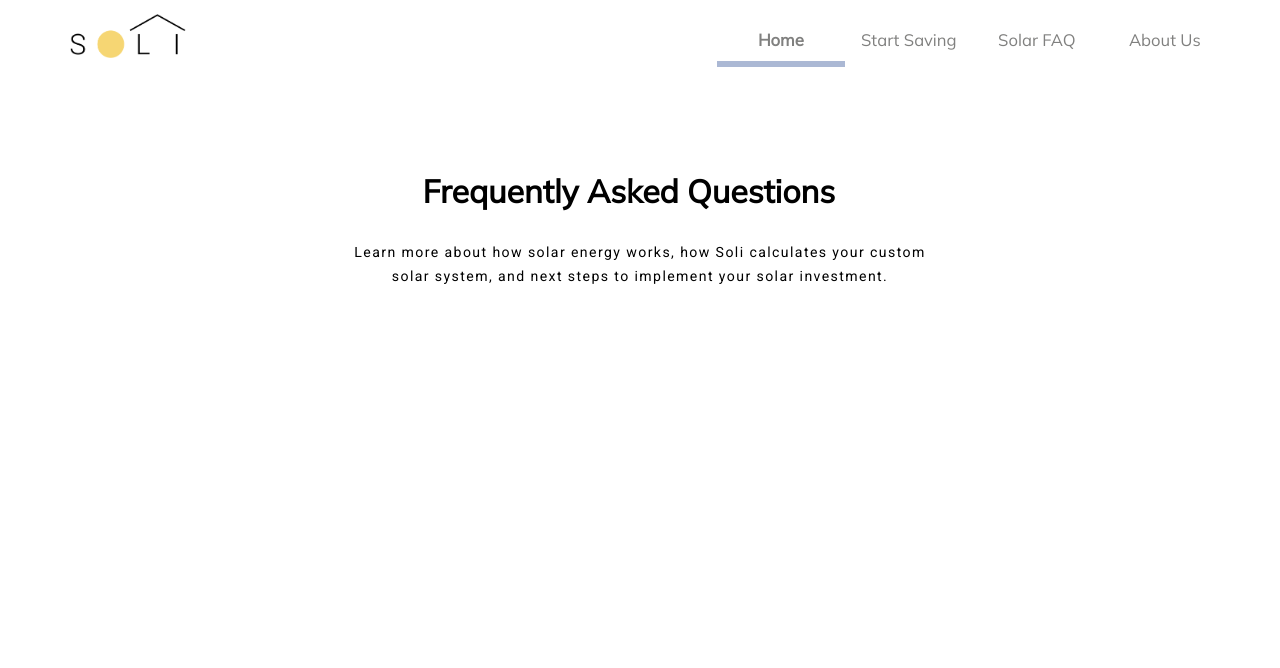
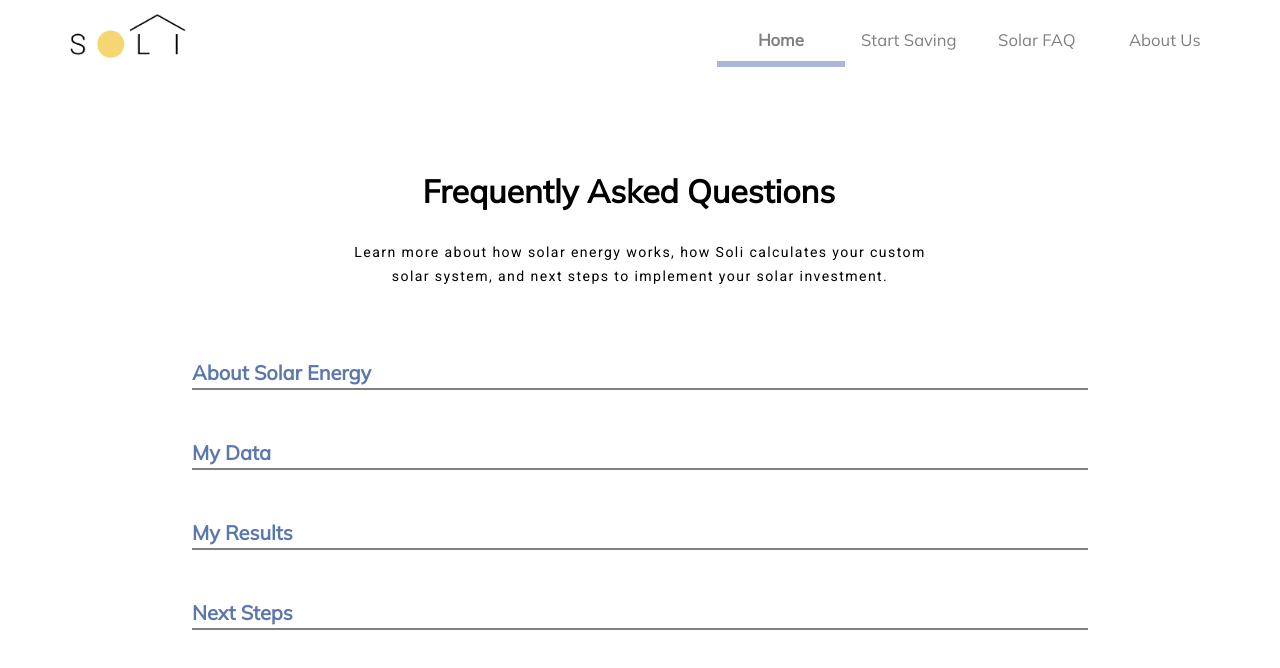
Before and after one commit to tanushree-sharma/fydp-app, a React (Create React App) app: page /FAQ in a window 1280 px wide. Shown: the top 668 px of the page. Built offline with nearby package versions, Linux system fonts and the light colour scheme.

Commit message:
title format

```diff
--- a/src/App.css
+++ b/src/App.css
@@ -1479,49 +1479,78 @@ select:invalid {
   color: #000000;
 }
 
-/* Style the accordion section */
-.accordion__section {
-  display: absolute;
-  flex-direction: column;
-}
-
-/* Style the buttons that are used to open and close the accordion panel */
-.accordion {
-  background-color: #eee;
-  color: #444;
-  cursor: pointer;
-  padding: 18px;
-  display: flex;
+#aboutSolar{
+  position: absolute;
+  width: 70vw;
+  height: 3.5vh;
+  left: 15%;
+  top: 45%;
+
+  font-family: "Mulish";
+  font-style: normal;
+  font-weight: bold;
+  font-size: 2.5vh;
   align-items: center;
-  border: none;
-  outline: none;
-  transition: background-color 0.6s ease;
-}
-
-/* Add a background color to the button if it is clicked on (add the .active class with JS), and when you move the mouse over it (hover) */
-.accordion:hover,
-.active {
-  background-color: #ccc;
-}
-
-/* Style the accordion content title */
-.accordion__title {
-  font-family: Roboto;
-  font-weight: 600;
-  font-size: 14px;
-}
-
-/* Style the accordion content panel. Note: hidden by default */
-.accordion__content {
-  background-color: white;
-  overflow: hidden;
-  transition: max-height 0.6s ease;
-}
-
-/* Style the accordion content text */
-.accordion__text {
-  font-family: Roboto;
-  font-weight: 400;
-  font-size: 14px;
-  padding: 18px;
-}
+  text-align: left;
+  white-space: nowrap;
+
+  color: #5C77AC;
+  border-bottom: 0.3vh solid #80807F;
+}
+
+#myData{
+  position: absolute;
+  width: 70vw;
+  height: 3.5vh;
+  left: 15%;
+  top: 55%;
+
+  font-family: "Mulish";
+  font-style: normal;
+  font-weight: bold;
+  font-size: 2.5vh;
+  align-items: center;
+  text-align: left;
+  white-space: nowrap;
+
+  color: #5C77AC;
+  border-bottom: 0.3vh solid #80807F;
+}
+
+#myResults{
+  position: absolute;
+  width: 70vw;
+  height: 3.5vh;
+  left: 15%;
+  top: 65%;
+
+  font-family: "Mulish";
+  font-style: normal;
+  font-weight: bold;
+  font-size: 2.5vh;
+  align-items: center;
+  text-align: left;
+  white-space: nowrap;
+
+  color: #5C77AC;
+  border-bottom: 0.3vh solid #80807F;
+}
+
+#nextSteps{
+  position: absolute;
+  width: 70vw;
+  height: 3.5vh;
+  left: 15%;
+  top: 75%;
+
+  font-family: "Mulish";
+  font-style: normal;
+  font-weight: bold;
+  font-size: 2.5vh;
+  align-items: center;
+  text-align: left;
+  white-space: nowrap;
+
+  color: #5C77AC;
+  border-bottom: 0.3vh solid #80807F;
+}
--- a/src/components/SolarFAQ.js
+++ b/src/components/SolarFAQ.js
@@ -7,6 +7,11 @@ class SolarFAQ extends Component {
             <p id="faq-title"> Frequently Asked Questions </p>
             <p id="faq-desc"> Learn more about how solar energy works, how Soli calculates your custom solar system, and next steps to implement your solar investment. </p>
 
+            <p id="aboutSolar"> About Solar Energy </p>
+            <p id="myData"> My Data </p>
+            <p id="myResults"> My Results </p>
+            <p id="nextSteps"> Next Steps </p>
+
         </div>
         )
     }
```
Also changed, not shown: 1 other file (tests, documents, lock files or other folders).
